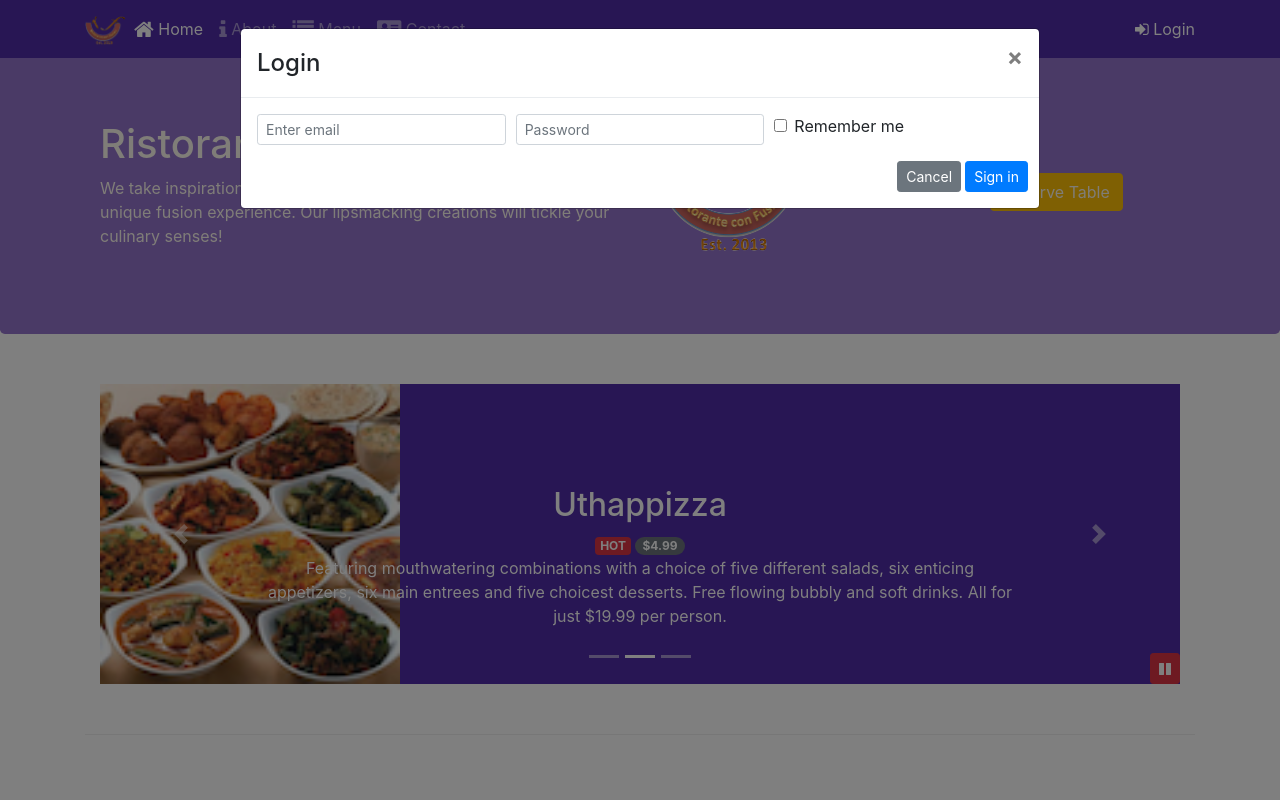
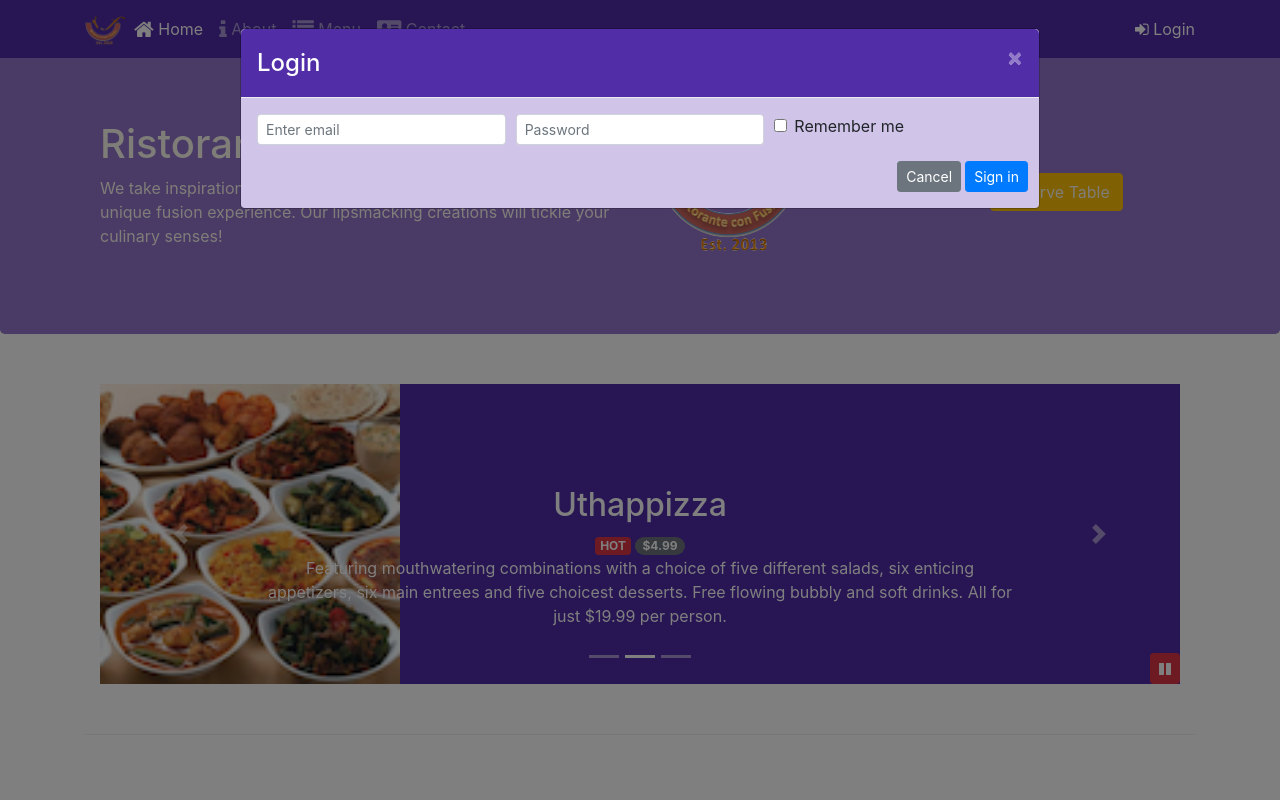
Before and after one commit to JesusJimenezValverde/bootstrap-training, a website: page index.html in a window 1280 px wide. Both pictures are taken after a click on the link "Login". Shown: the top 800 px of the page. Drawn offline with nearby package versions, Linux system fonts and the light colour scheme.

Commit message:
Week-4 Assignement

```diff
--- a/css/styles.scss
+++ b/css/styles.scss
@@ -74,3 +74,15 @@ body{
     bottom: 0px;
     z-index: 1;
 }
+
+.modal-header {
+    background-color: $background-dark;
+    color: white;
+    .close {
+        color: $background-pale;
+    }
+}
+
+.modal-content {
+    background-color: $background-pale;
+}
--- a/index.html
+++ b/index.html
@@ -30,7 +30,7 @@
                     <li class="nav-item"><a class="nav-link" href="./contactus.html"><span class="fa fa-address-card fa-lg"></span> Contact</a></li>
                 </ul>
                 <span class="navbar-text">
-                    <a data-toggle="modal" data-target="#loginModal">
+                    <a id="loginModalOpener">
                         <span class="fa fa-sign-in"></span> Login
                     </a>
                 </span>
@@ -43,7 +43,7 @@
             <div class="modal-content">
                 <div class="modal-header">
                     <h4 class="modal-title">Login </h4>
-                    <button type="button" class="close" data-dismiss="modal">&times;</button>
+                    <button type="button" class="close" id="loginModalCloser">&times;</button>
                 </div>
                 <div class="modal-body">
                     <form>
@@ -65,7 +65,7 @@
                             </div>
                         </div>
                         <div class="form-row">
-                            <button type="button" class="btn btn-secondary btn-sm ml-auto" data-dismiss="modal">Cancel</button>
+                            <button type="button" class="btn btn-secondary btn-sm ml-auto" id="btnloginModalCloser">Cancel</button>
                             <button type="submit" class="btn btn-primary btn-sm ml-1">Sign in</button>
                         </div>
                     </form>
@@ -79,7 +79,7 @@
             <div class="modal-content">
                 <div class="modal-header">
                     <h4 class="modal-title">Reserve a Table </h4>
-                    <button type="button" class="close" data-dismiss="modal">&times;</button>
+                    <button type="button" class="close" id="reserveModalCloser">&times;</button>
                 </div>
                 <div class="modal-body">
                     <form>
@@ -136,7 +136,7 @@
                         </div>
                         <div class="form-group row">
                             <div class="offset-md-2 col-md-10">
-                                <button type="button" class="btn btn-secondary btn-sm ml-auto" data-dismiss="modal">Cancel</button>
+                                <button type="button" class="btn btn-secondary btn-sm ml-auto" id="btnreserveModalCloser">Cancel</button>
                                 <button type="submit" class="btn btn-primary btn-sm ml-auto">Reserve</button>
                             </div>
                         </div>
@@ -158,7 +158,7 @@
                 </div>
                 <div class="col-12 col-sm align-self-center">
                     <div class="row justify-content-center">
-                        <a role="button" data-toggle="modal" class="btn btn-warning" data-target="#reservationModal">Reserve Table</a>
+                        <a role="button" class="btn btn-warning" id="reserveModalOpener">Reserve Table</a>
                     </div>
 
                 </div>
@@ -352,6 +352,12 @@
                     $("#carouselButton").children("span").addClass('fa-pause');
                 }
             });
+            $("#loginModalOpener").click(function(){ $("#loginModal").modal('show')});
+            $("#loginModalCloser").click(function(){ $("#loginModal").modal('hide')});
+            $("#btnloginModalCloser").click(function(){ $("#loginModal").modal('hide')});
+            $("#reserveModalOpener").click(function(){ $("#reservationModal").modal('show')});
+            $("#reserveModalCloser").click(function(){ $("#reservationModal").modal('hide')});
+            $("#btnreserveModalCloser").click(function(){ $("#reservationModal").modal('hide')});
         })
     </script>
 </body>
```
Also changed, not shown: css/styles.css.
